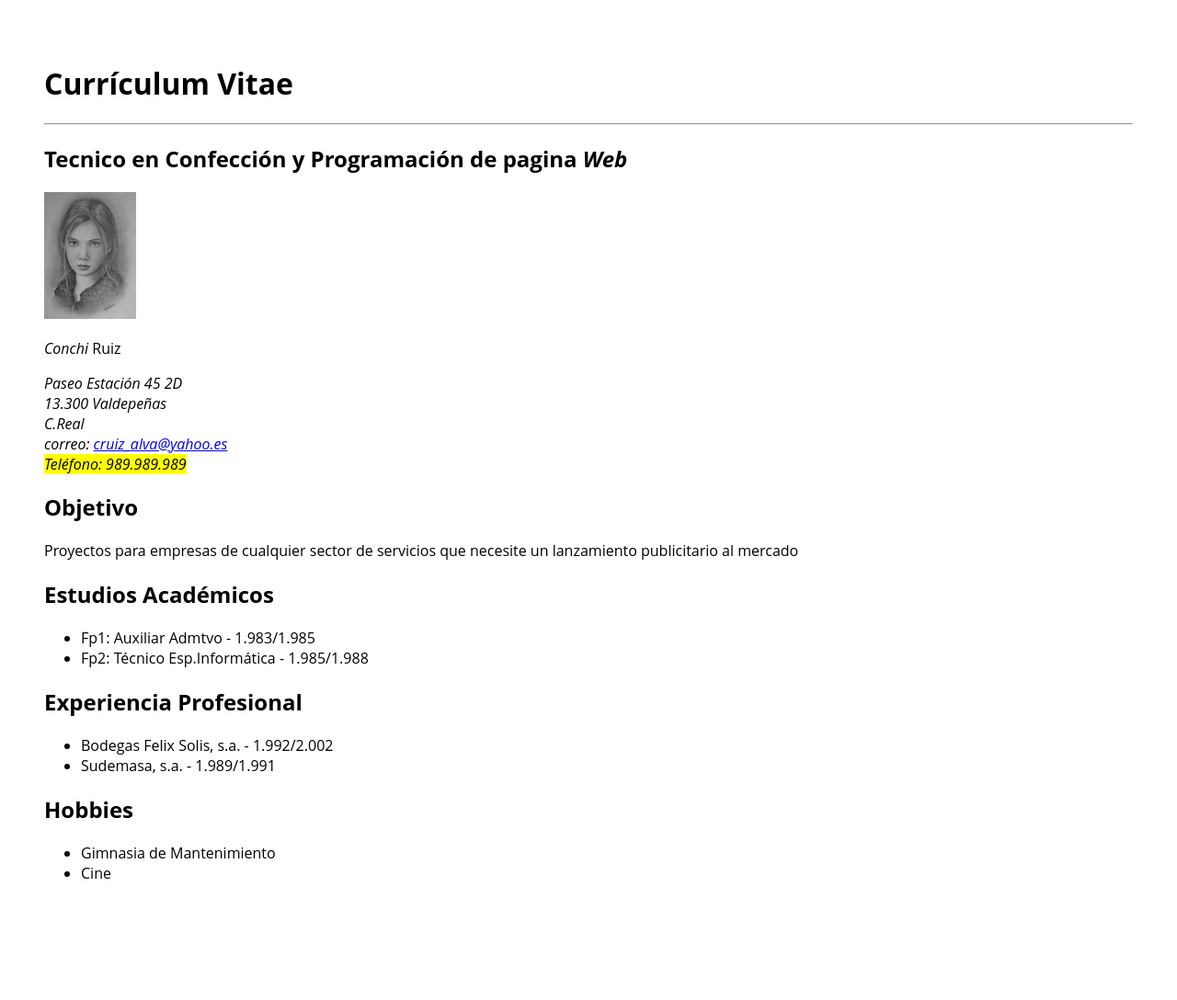
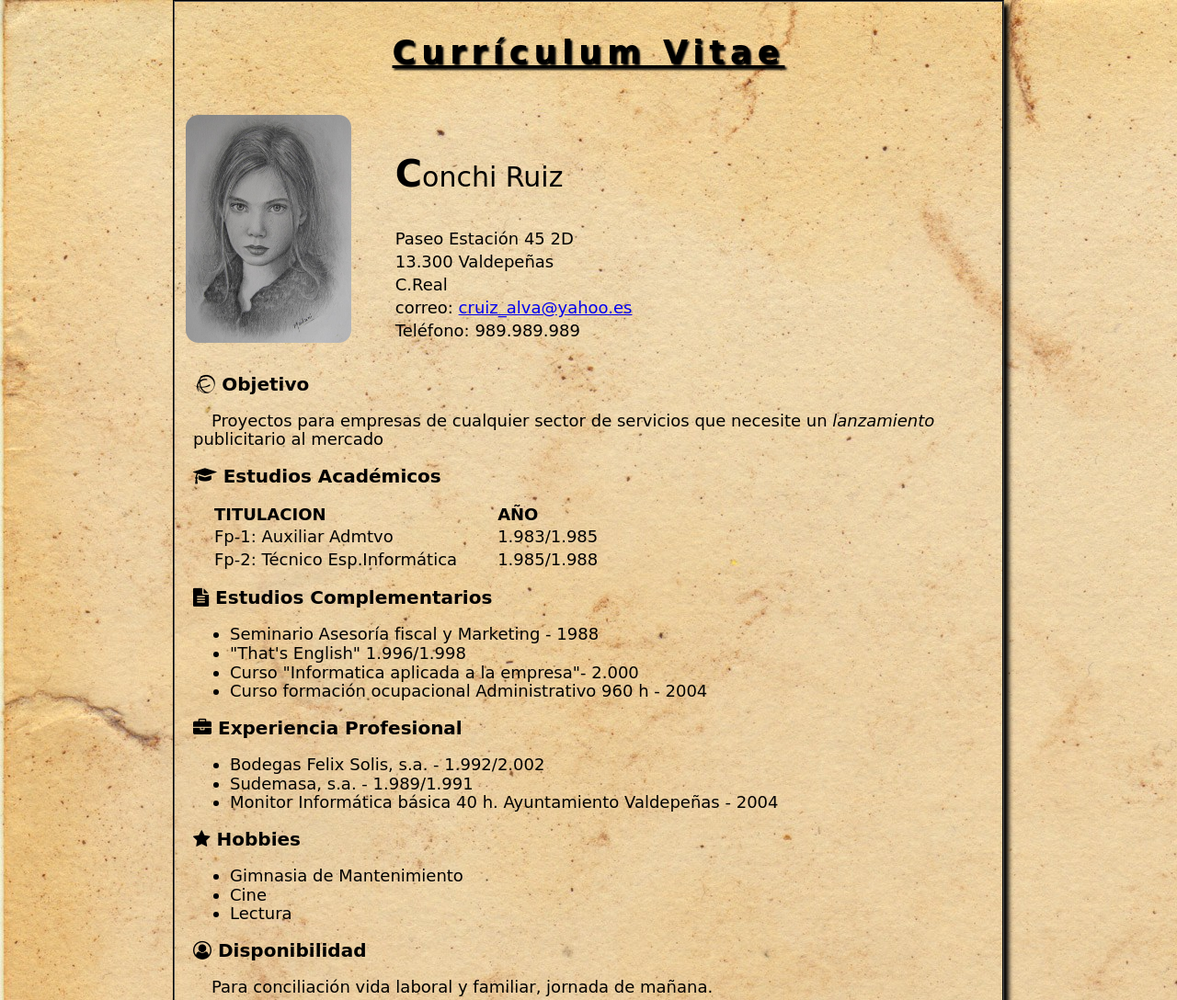
Before and after one commit to conchiruiz/curriculum, a plain HTML site: page index.html in a window 1280 px wide. Shown: the top 1088 px of the page at 92% size. Before the commit the page ends 1025 px from the top, so only its background shows below. Drawn offline with Linux system fonts and the light colour scheme; a web font is replaced by a local one.

Commit message:
modificacion nueva

```diff
--- a/index.html
+++ b/index.html
@@ -4,66 +4,106 @@
 <head>
 
     <meta charset="utf-8">
+    <link type="text/css" href="normalize.css" rel="stylesheet">
     <link rel="Stylesheet" href="style.css" type="text/css">
+    <link href="https://fonts.googleapis.com/css?family=Dekko" rel="stylesheet">
+     <link href="https://maxcdn.bootstrapcdn.com/font-awesome/4.7.0/css/font-awesome.min.css" rel="stylesheet" integrity="sha384-wvfXpqpZZVQGK6TAh5PVlGOfQNHSoD2xbE+QkPxCAFlNEevoEH3Sl0sibVcOQVnN" crossorigin="anonymous">
 
-    <title> Currículum Vitae</title>
-
+     <title> Currículum Vitae</title>
     </head>
 
 <body>
 
-    <h1> <strong> Currículum </strong> Vitae </h1>
-    <hr>
-    <h2> Tecnico en Confección y Programación de pagina<em> Web</em></h2>
+    <div class='container'>
+    <div class='titulo'>
 
-     <img width="100" src="retratoconchi.jpg" alt="otra pagina">
+    <h1>Currículum  Vitae </h1>
 
+    </div>
 
+    <div class='foto'>
 
+    <img  src="retratoconchi.jpg" alt="otra pagina">
+    </div>
 
-    <p> <em>Conchi</em> Ruiz</p>
+    <div class='datospersonales'>
+    <p><span>C</span>onchi Ruiz</p>
 
-    <div class="sombreado">
-
-    <address>
+    <addres>
         Paseo Estación 45 2D<br>
         13.300 Valdepeñas<br>
         C.Real<br>
         correo: <a href="https://es.yahoo.com/">cruiz_alva@yahoo.es</a><br>
-        <mark>Teléfono: 989.989.989</mark>
+        Teléfono: 989.989.989
 
-        </address>
-    </div>
+    </addres>
+   </div>
 
-        <h2>Objetivo</h2>
+    <div class='cuerpo'>
 
-    <p>Proyectos para empresas de cualquier sector de servicios que necesite un <span class="subrayado"> lanzamiento </span>publicitario al mercado</p>
+        <h2><i class="fa fa-ravelry" aria-hidden="true"></i> Objetivo</h2>
+
+    <p style='text-indent:20px'>Proyectos para empresas de cualquier sector de servicios que necesite un <em> lanzamiento </em>publicitario al mercado</p>
 
 
-    <h2>Estudios Académicos</h2>
+    <h2><i class="fa fa-graduation-cap" aria-hidden="true"></i> Estudios Académicos</h2>
+
+     <table>
+        <tr>
+            <th>TITULACION</th>
+            <th>AÑO</th>
+         </tr>
+
+        <tr>
+            <td>Fp-1: Auxiliar Admtvo </td>
+            <td>1.983/1.985</td>
+
+         </tr>
+
+         <tr>
+
+            <td>Fp-2: Técnico Esp.Informática </td>
+             <td>1.985/1.988</td>
+
+         </tr>
+
+        </table>
+
+
+
+    <h2><i class="fa fa-file-text" aria-hidden="true"></i> Estudios Complementarios</h2>
 
      <ul>
-        <li>Fp1: Auxiliar Admtvo - 1.983/1.985</li>
-        <li>Fp2: Técnico Esp.Informática - 1.985/1.988</li>
+        <li>Seminario Asesoría fiscal y Marketing - 1988</li>
+        <li>"That's English" 1.996/1.998</li>
+        <li>Curso "Informatica aplicada a la empresa"- 2.000</li>
+        <li>Curso formación ocupacional Administrativo 960 h - 2004</li>
+
     </ul>
-
-    <h2>Experiencia Profesional</h2>
+    <h2><i class="fa fa-briefcase" aria-hidden="true"></i> Experiencia Profesional</h2>
 
         <ul>
         <li>Bodegas Felix Solis, s.a. - 1.992/2.002</li>
         <li>Sudemasa, s.a. - 1.989/1.991</li>
+        <li>Monitor Informática básica 40 h. Ayuntamiento Valdepeñas - 2004</li>
 
          </ul>
 
-    <h2>Hobbies</h2>
+    <h2><i class="fa fa-star" aria-hidden="true"></i> Hobbies</h2>
 
     <ul>
       <li>Gimnasia de Mantenimiento </li>
-      <li> Cine</li>
+      <li>Cine</li>
+      <li>Lectura</li>
 
       </ul>
 
+      <h2><i class="fa fa-user-circle-o" aria-hidden="true"></i> Disponibilidad</h2>
 
+        <p style='text-indent:20px'>Para conciliación vida laboral y familiar, jornada de mañana.</p>
+    </div>
+
+     </div>
     </body>
 
 
--- /dev/null
+++ b/reset.css
@@ -0,0 +1,48 @@
+/* http://meyerweb.com/eric/tools/css/reset/
+   v2.0 | 20110126
+   License: none (public domain)
+*/
+
+html, body, div, span, applet, object, iframe,
+h1, h2, h3, h4, h5, h6, p, blockquote, pre,
+a, abbr, acronym, address, big, cite, code,
+del, dfn, em, img, ins, kbd, q, s, samp,
+small, strike, strong, sub, sup, tt, var,
+b, u, i, center,
+dl, dt, dd, ol, ul, li,
+fieldset, form, label, legend,
+table, caption, tbody, tfoot, thead, tr, th, td,
+article, aside, canvas, details, embed,
+figure, figcaption, footer, header, hgroup,
+menu, nav, output, ruby, section, summary,
+time, mark, audio, video {
+	margin: 0;
+	padding: 0;
+	border: 0;
+	font-size: 100%;
+	font: inherit;
+	vertical-align: baseline;
+}
+/* HTML5 display-role reset for older browsers */
+article, aside, details, figcaption, figure,
+footer, header, hgroup, menu, nav, section {
+	display: block;
+}
+body {
+	line-height: 1;
+}
+ol, ul {
+	list-style: none;
+}
+blockquote, q {
+	quotes: none;
+}
+blockquote:before, blockquote:after,
+q:before, q:after {
+	content: '';
+	content: none;
+}
+table {
+	border-collapse: collapse;
+	border-spacing: 0;
+}
--- a/style.css
+++ b/style.css
@@ -1,11 +1,81 @@
-body {
-  font-family: "Open Sans", sans-serif;
-  padding: 40px;
 
-subrayado  {
-   text-decoration: underline
-       }
 
-sombreado  {
-    background-color: antiquewhite
-    }
+
+body{
+  font-family: 'Dekko', cursive;
+    background-image: url(textura-pergamino.jpg);
+    font-size: 18px;
+}
+.container{
+    width: 900px;
+    height: 1100px;
+     margin: 0 auto;
+    border: 2px groove black;
+    box-shadow: 5px 5px 5px;
+}
+h1{
+    letter-spacing: 6px;
+    text-align: center;
+    text-decoration: underline;
+    padding: 12px;
+    text-shadow: 2px 2px 2px;
+    font-size: 35px;
+
+
+}
+span{
+    font-weight: bold;
+    font-size: 40px;
+
+}
+h2{
+    font-size: 20px;
+}
+
+
+.foto{
+     width: 20%;
+     padding: 12px;
+     vertical-align: middle;
+     display: inline-block;
+     margin-right: 30px;
+
+}
+
+.foto img{
+     width: 100%;
+     height: auto;
+     border-radius: 14px;
+}
+.datospersonales{
+    width: 70%;
+    vertical-align: middle;
+    display: inline-block;
+    line-height: 1.4;
+
+}
+.datospersonales>p{
+
+    font-size: 30px;
+}
+a hover:{
+
+    background-color: darkred;
+
+}
+
+.cuerpo{
+
+    margin-left: 20px;
+}
+table{
+
+    width: 50%;
+    margin-left: 20px;
+
+
+}
+th{
+
+text-align: left;
+}
```
Also changed, not shown: normalize.css (added), textura-pergamino.jpg (added), textura1.jpg (added).
